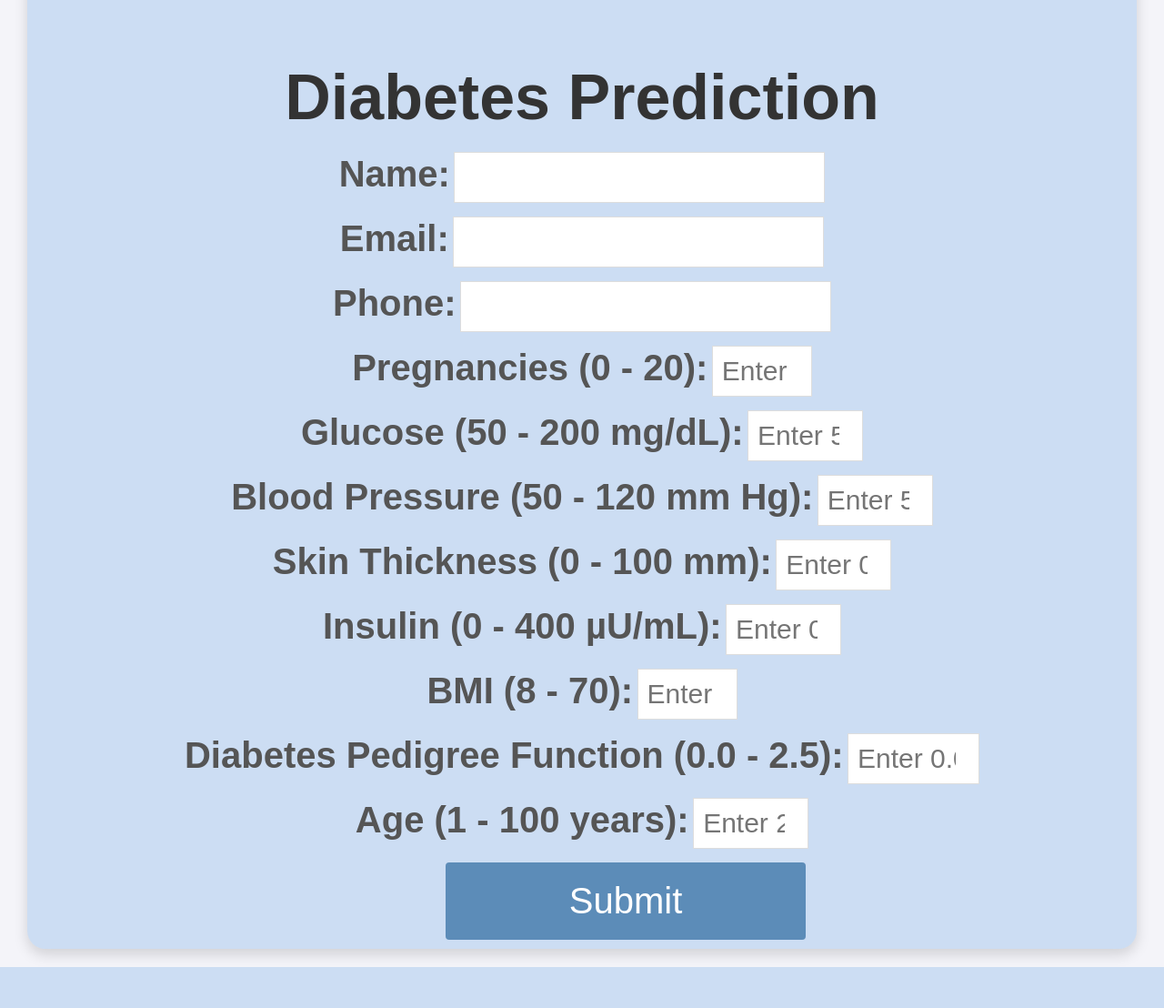
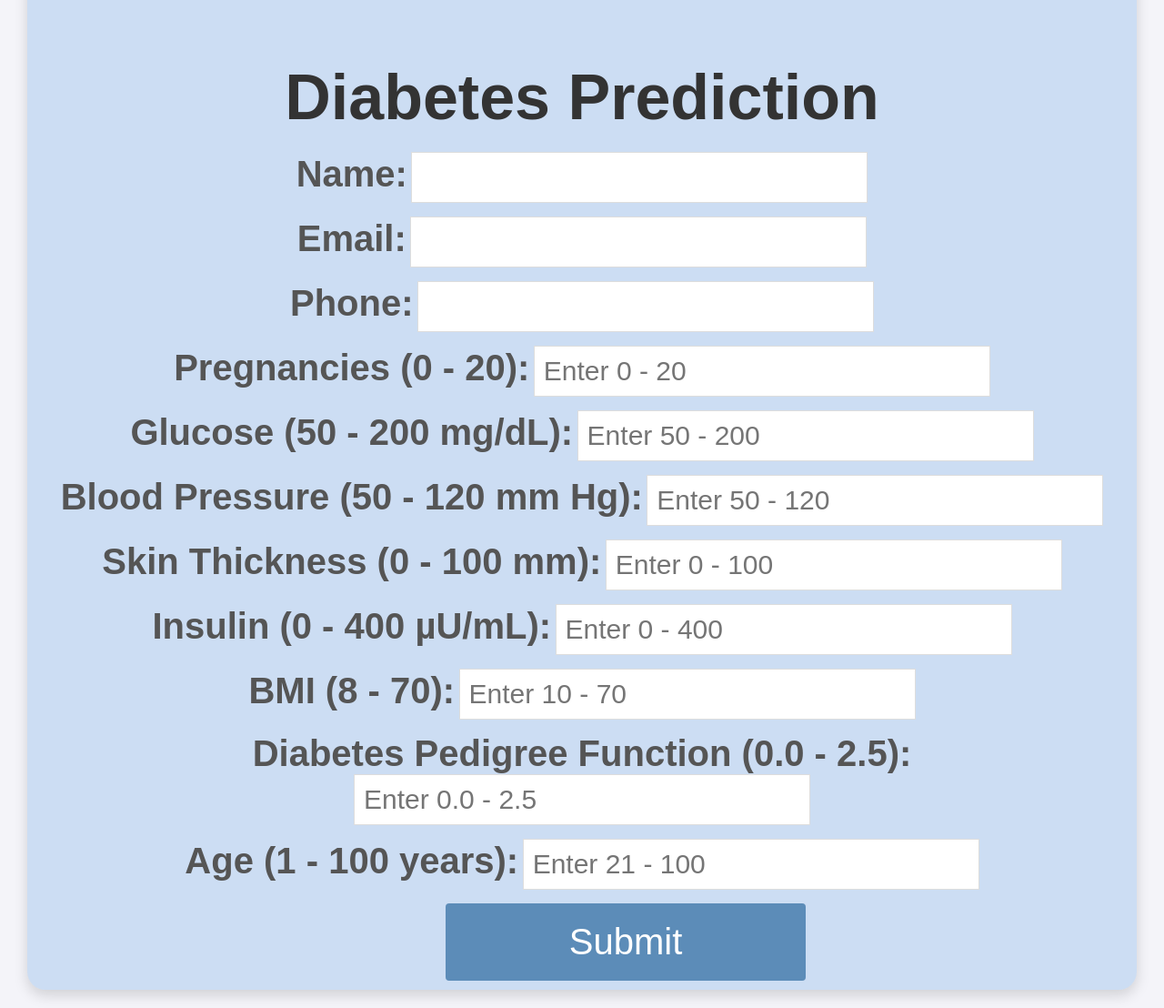
Before and after one commit to sheroukelsayed/Docker-Diabeticapp-Mongodb, a Flask app: page / in a window 1280 px wide. Shown: the part 329-1437 px from the top of the page at 91% size. Before the commit the page ends 1392 px from the top, so only its background shows below. Run offline with Flask 3, Linux system fonts and the light colour scheme; parts of the project's set-up code (start-up, migrations or seed data) failed here and were passed over.

Commit message:
new style

```diff
--- a/static/style.css
+++ b/static/style.css
@@ -45,6 +45,7 @@ form label {
     color: #555;
     margin: 10px 0 5px;
     font-size: 40px;
+    width: 40%;
 }
 
 form input {
@@ -53,6 +54,7 @@ form input {
     border: 1px solid #ddd;
     border-radius: 10 px;
     font-size: 30px;
+    width: 40%;
 }
 
 form button {
```
